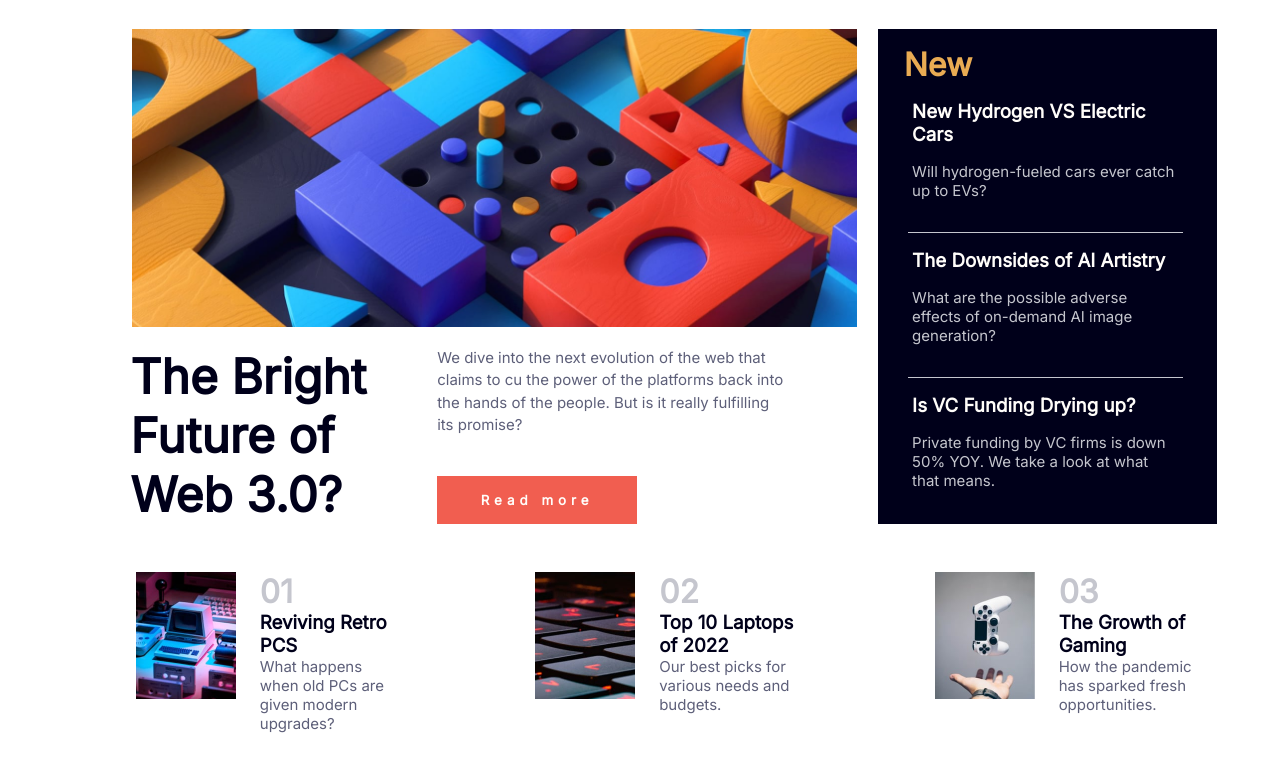
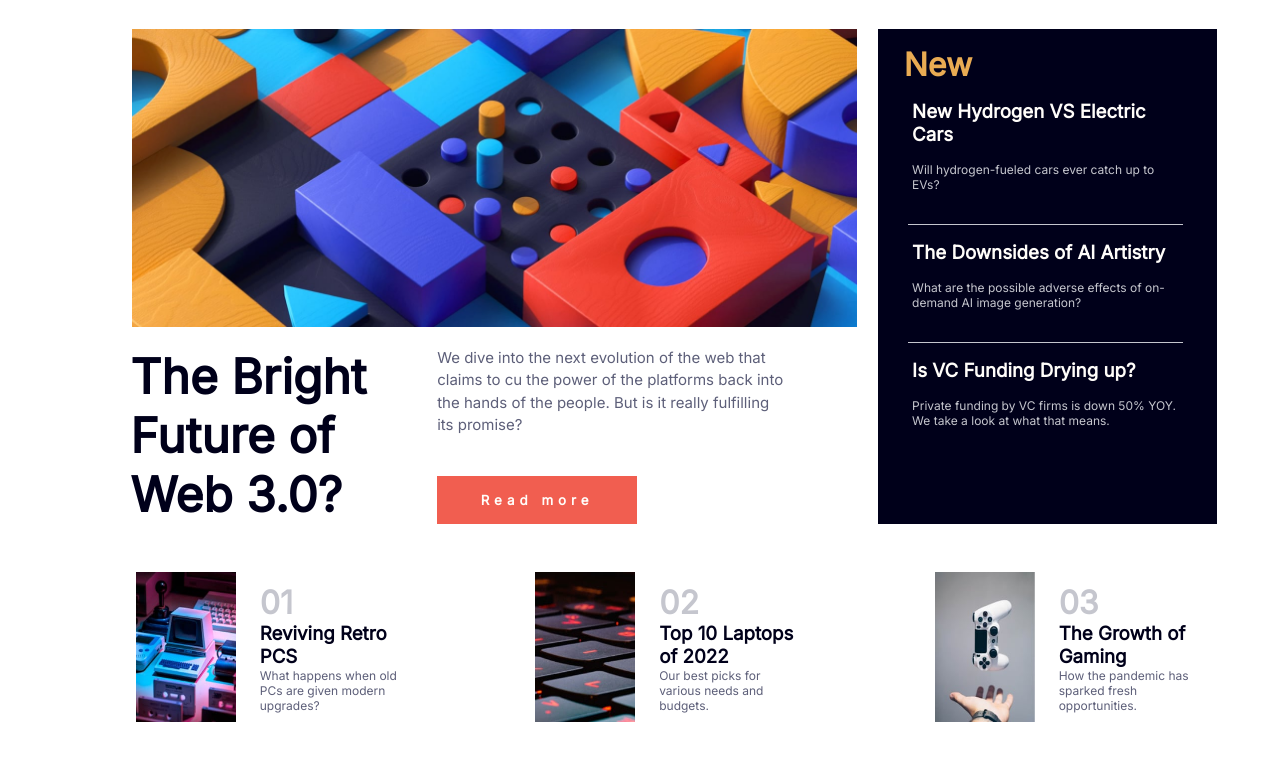
Before and after one commit to Patrick-Ngige/News-Homepage, a plain HTML site: page index.html in a window 1280 px wide. Shown: the part 75-846 px from the top of the page. Drawn offline with Linux system fonts and the light colour scheme.

Commit message:
final changes to the content's font size

```diff
--- a/style.css
+++ b/style.css
@@ -32,9 +32,6 @@ nav{
     justify-content: space-between;
     padding: 2rem 5rem;
 
-}
-.container,.logo{
-    /* padding-left: -100px; */
 }
 .nav-links{
     display: flex;
@@ -146,6 +143,7 @@ nav{
 }
 .new-content{
     color: hsl(233, 8%, 79%);
+    font-size: 12px;
 }
 .top-blogs{
     display: flex;
@@ -169,6 +167,7 @@ nav{
 }
 .top-blog img{
     width: 100px;
+    height: 150px;
 }
 .top-info{
     display: flex;
@@ -183,12 +182,5 @@ nav{
 }
 .top-content{
     color: hsl(236, 13%, 42%);
+    font-size: 12px;
 }
-
-
-/* --soft-orange: hsl(35, 77%, 62%);
---soft-red: hsl(5, 85%, 63%);
---off-white: hsl(36, 100%, 99%);
---graying-blue: hsl(233, 8%, 79%);
---dark-grayish-blue: hsl(236, 13%, 42%);
---very-dark-blue: hsl(240, 100%, 5%)*/
```
